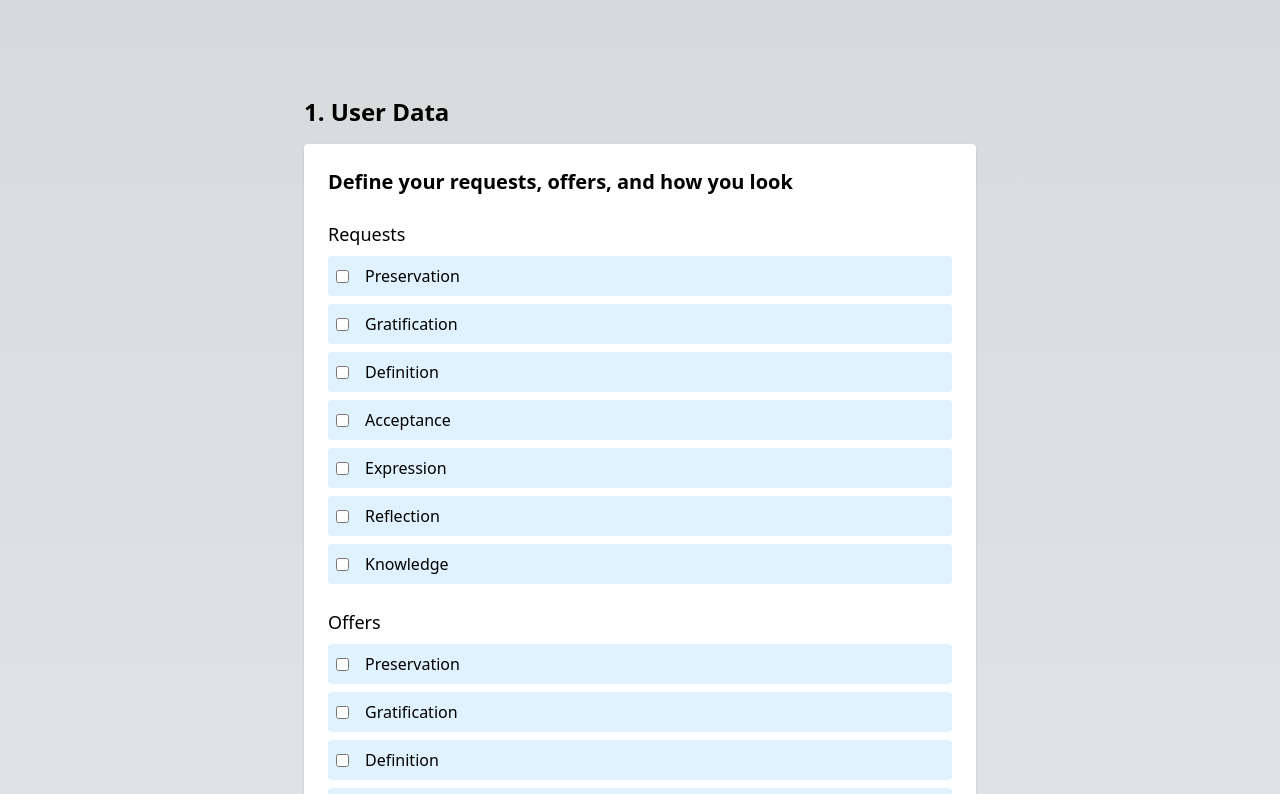
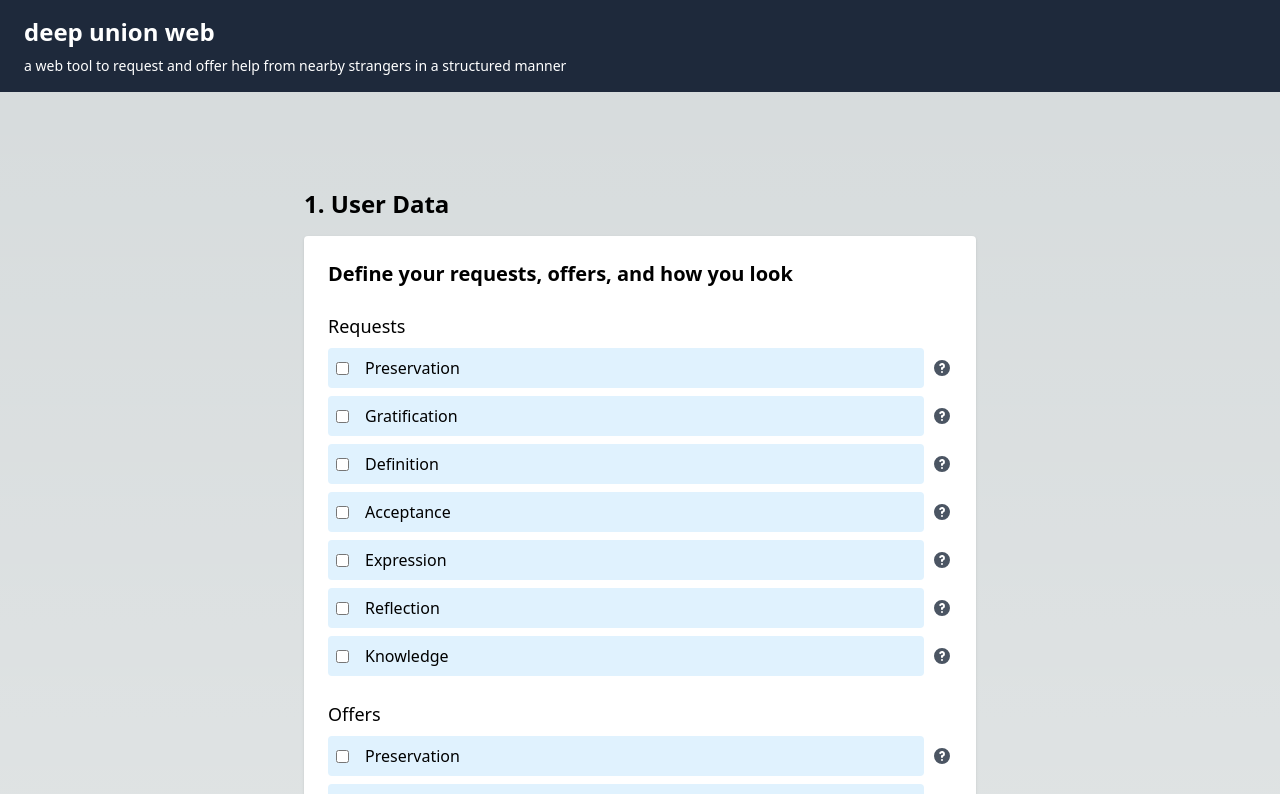
Before and after one commit to fernandoaestrella/deep-union-web, a Next.js app: page / in a window 1280 px wide. Shown: the top 794 px of the page. Built offline with nearby package versions, Linux system fonts and the light colour scheme; no server answers; the database is empty.

Commit message:
add help icons to provide examples
... for each request and offer

```diff
--- a/app/layout.tsx
+++ b/app/layout.tsx
@@ -22,6 +22,10 @@ export default function RootLayout({
   return (
     <html lang="en">
       <body className={inter.variable}>
+        <header className="bg-slate-800 px-6 py-4 text-white">
+          <h1 className="text-2xl font-bold">deep union web</h1>
+          <p className="mt-2 text-sm">a web tool to request and offer help from nearby strangers in a structured manner</p>
+        </header>
         {children}
         <footer>
           <div className='text-center'>
--- a/components/MapView.tsx
+++ b/components/MapView.tsx
@@ -181,7 +181,7 @@ const MapView: React.FC<MapViewProps> = ({ userCoordinates, userData }) => {
   return (
     <div className="mt-8">
       <h4 className="mb-4 text-xl font-semibold">See a map to find users near you</h4>
-      <h5>Click on markers to see their user data below.</h5>
+      <h5>Click on markers to see their user data below. You can zoom in or out, and you can drag the map to view another area</h5>
       <br />
       <h5 className="text-sm">Marker Color Legend:</h5>
       <ul className="list-disc pl-4 text-xs">
@@ -189,6 +189,7 @@ const MapView: React.FC<MapViewProps> = ({ userCoordinates, userData }) => {
         <li className="mb-1 text-yellow-400">Yellow: 9 to 5 matches</li>
         <li className="mb-1 text-orange-500">Orange: 4 or less matches</li>
       </ul>
+      <h5 className="text-sm">Submit your user data for map markers to reflect this compatibility</h5>
 
       <br />
 
--- a/components/UserDataForm.tsx
+++ b/components/UserDataForm.tsx
@@ -25,6 +25,7 @@ const UserDataForm: React.FC<UserDataFormProps> = ({ onSubmit }) => {
     const [dialogMessage, setDialogMessage] = useState('');
     const [upperColorWarning, setUpperColorWarning] = useState(false);
     const [lowerColorWarning, setLowerColorWarning] = useState(false);
+    const [visibleExplanations, setVisibleExplanations] = useState<Record<string, boolean>>({});
 
     const categories = [
     'Preservation',
@@ -58,20 +59,82 @@ const UserDataForm: React.FC<UserDataFormProps> = ({ onSubmit }) => {
 
   const renderCheckboxes = (section: 'requests' | 'offers') => (
     <div className="space-y-2">
-      {categories.map(category => (
-        <label key={`${section}-${category}`} className="flex items-center space-x-2 rounded bg-sky-100 p-2">
+      {categories.map(category => {
+        const key = `${section}-${category}`;
+        return (
+          <div key={key} className="space-y-1">
+            <div className="flex items-center space-x-2">
+              <label className="flex flex-grow items-center space-x-2 rounded bg-sky-100 p-2">
                 <input
                   type="checkbox"
-            name={`${section}-${category}`}
+                  name={key}
                   checked={formDataStructure[section][category]}
                   onChange={(e) => handleCategoryChange(section, category, e.target.checked)}
                   className="mr-2"
                 />
                 <span>{category}</span>
               </label>
-      ))}
+              <button
+                type="button"
+                onClick={() => toggleExplanation(key)}
+                className="ml-2 text-gray-600 hover:text-gray-800"
+              >
+                <svg xmlns="http://www.w3.org/2000/svg" className="h-5 w-5" viewBox="0 0 20 20" fill="currentColor">
+                  <path fillRule="evenodd" d="M18 10a8 8 0 11-16 0 8 8 0 0116 0zm-8-3a1 1 0 00-.867.5 1 1 0 11-1.731-1A3 3 0 0113 8a3.001 3.001 0 01-2 2.83V11a1 1 0 11-2 0v-1a1 1 0 011-1 1 1 0 100-2zm0 8a1 1 0 100-2 1 1 0 000 2z" clipRule="evenodd" />
+                </svg>
+              </button>
+            </div>
+            {visibleExplanations[key] && (
+              <div className="relative mt-1 rounded bg-white p-3 text-sm shadow">
+                <button
+                  onClick={() => toggleExplanation(key)}
+                  className="absolute right-1 top-1 text-gray-500 hover:text-gray-700"
+                >
+                  <svg xmlns="http://www.w3.org/2000/svg" className="h-5 w-5" viewBox="0 0 20 20" fill="currentColor">
+                    <path fillRule="evenodd" d="M4.293 4.293a1 1 0 011.414 0L10 8.586l4.293-4.293a1 1 0 111.414 1.414L11.414 10l4.293 4.293a1 1 0 01-1.414 1.414L10 11.414l-4.293 4.293a1 1 0 01-1.414-1.414L8.586 10 4.293 5.707a1 1 0 010-1.414z" clipRule="evenodd" />
+                  </svg>
+                </button>
+                {getExplanation(section, category)}
+              </div>
+            )}
           </div>
         );
+      })}
+    </div>
+  );
+
+
+  const toggleExplanation = (key: string) => {
+    setVisibleExplanations(prev => ({
+      ...prev,
+      [key]: !prev[key]
+    }));
+  };
+
+  const getExplanation = (section: 'requests' | 'offers', category: string): string => {
+    const explanations: Record<string, Record<string, string>> = {
+      requests: {
+        Preservation: "e.g. ask for something needed for your survival",
+        Gratification: "e.g. ask someone to join you in a game",
+        Definition: "e.g. ask for help in a great project",
+        Acceptance: "e.g. face your fears",
+        Expression: "e.g. say what has been hard to say",
+        Reflection: "e.g. find clarity and truth about how you limit yourself without your awareness",
+        Knowledge: "e.g. let your identity be universal"
+      },
+      offers: {
+        Preservation: "e.g. provide for someone's survival",
+        Gratification: "e.g. join someone's game",
+        Definition: "e.g. help someone succeed in a great project",
+        Acceptance: "e.g. help someone grow by facing their fears",
+        Expression: "e.g. listen to someone and try to uncover what they are really trying to say but can't",
+        Reflection: "e.g. find ways in which others are limiting themselves and humbly suggest playful ways to notice and break those limitations",
+        Knowledge: "e.g. let your identity be universal"
+      }
+    };
+
+    return explanations[section][category] || "No explanation available";
+  };
 
   const handleCategoryChange = (section: 'requests' | 'offers', category: string, checked: boolean) => {
     setFormDataStructure(prevState => ({
```
Also changed, not shown: 1 other file (tests, documents, lock files or other folders). Lines whose indentation alone changed are shown as unchanged.
